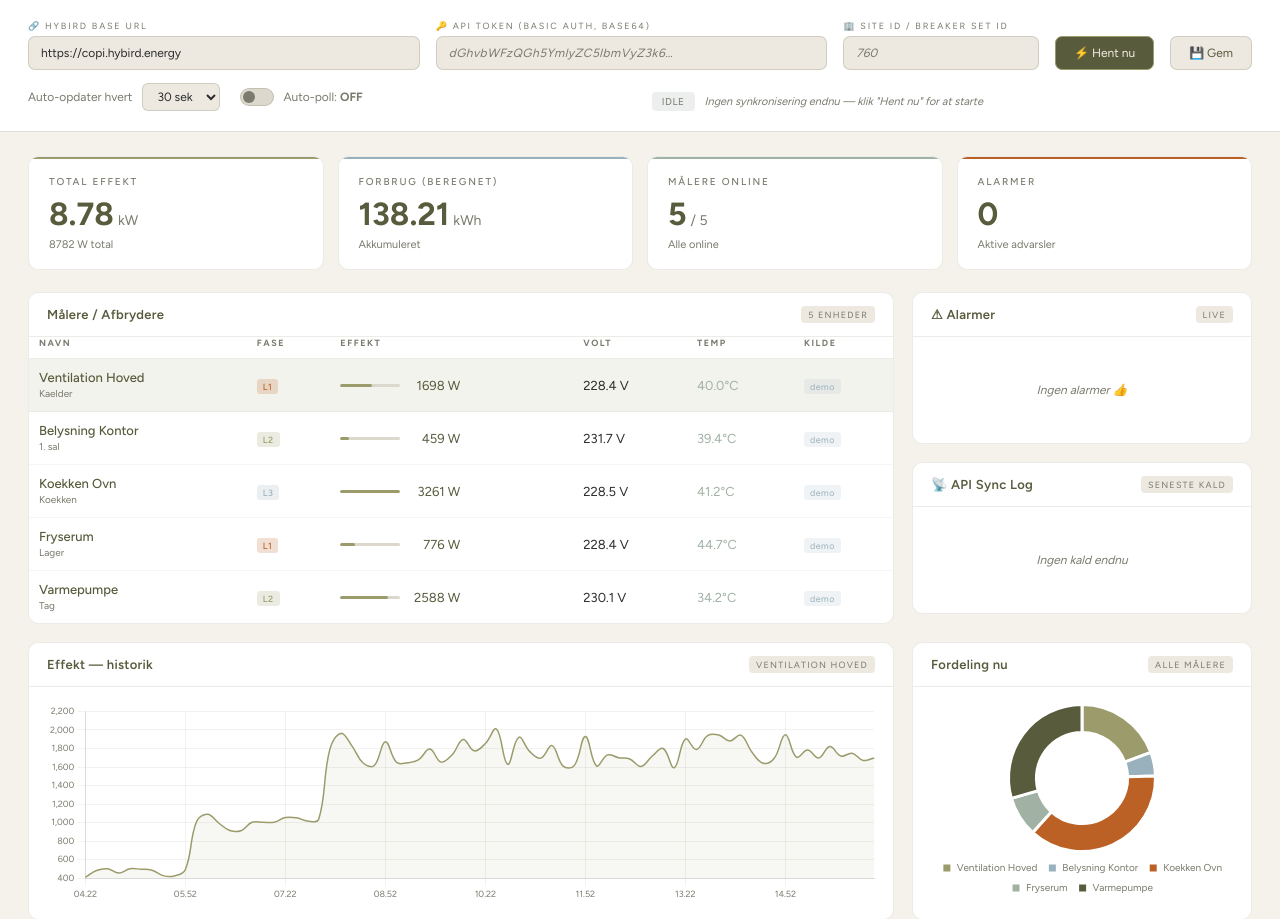
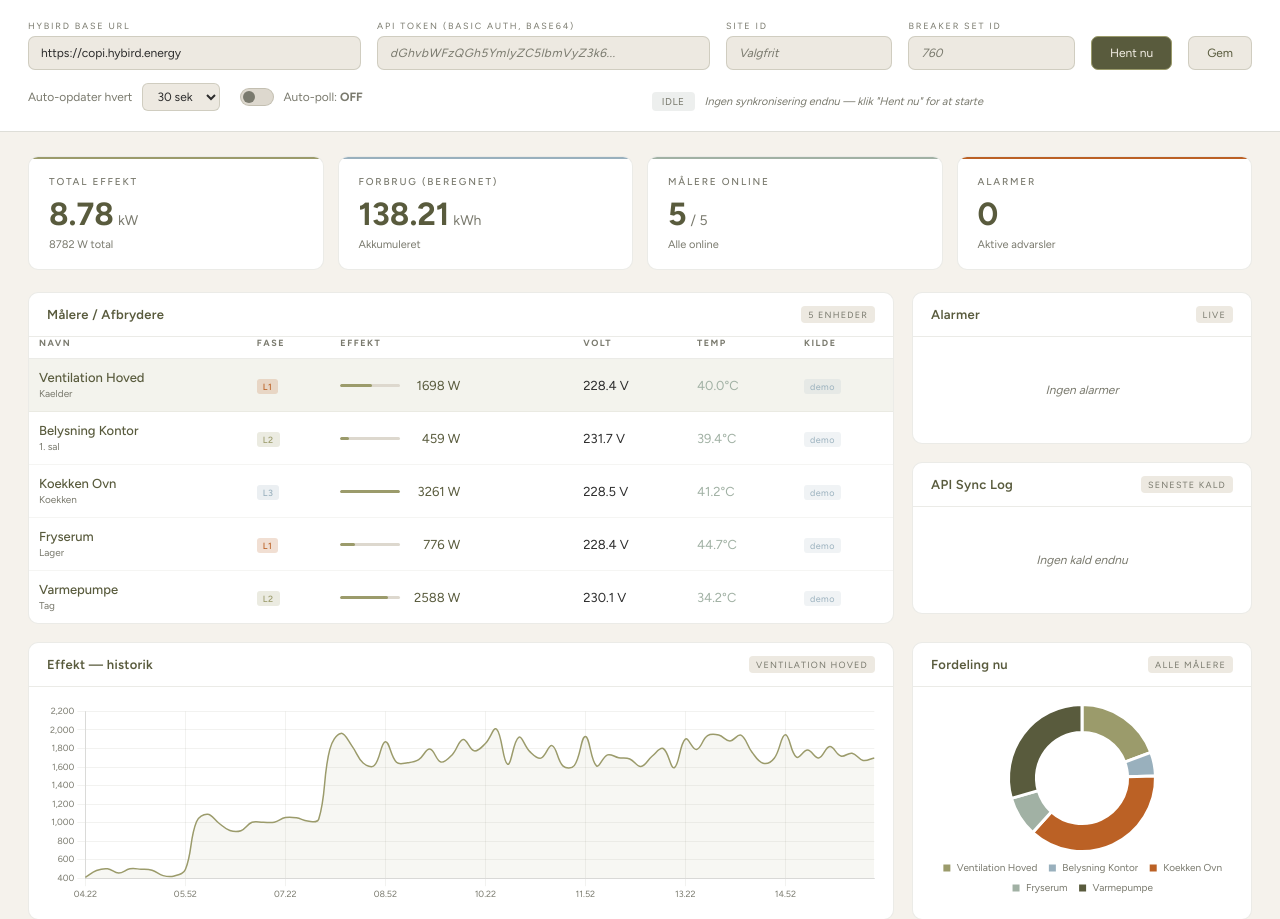
Before and after one commit to thomasskovby/hybird-bms-demo, a Flask app: page / in a window 1280 px wide. Shown: the part 56-975 px from the top of the page. Run offline with Flask 3, Linux system fonts and the light colour scheme; data that the repository does not hold is empty.

Commit message:
Update dashboard with separate Site ID and Breaker Set ID inputs

```diff
--- a/templates/dashboard.html
+++ b/templates/dashboard.html
@@ -16,7 +16,6 @@
   --light-green:  #9B9B6B;
   --orange:       #BB6125;
   --dark-green:   #595B3D;
-
   --bg:           #F5F2EC;
   --surface:      #FFFFFF;
   --surface2:     #EDE9E1;
@@ -30,7 +29,6 @@
 
 *, *::before, *::after { box-sizing: border-box; margin: 0; padding: 0; }
 html { scroll-behavior: smooth; }
-
 body {
   font-family: 'Figtree', sans-serif;
   background: var(--bg);
@@ -43,8 +41,7 @@
 .topbar {
   display: flex; align-items: center; justify-content: space-between;
   padding: 0 28px; height: 56px;
-      background: var(--surface);
-      border-bottom: 1px solid var(--border);
+  background: var(--surface); border-bottom: 1px solid var(--border);
   position: sticky; top: 0; z-index: 200;
 }
 .brand { display: flex; align-items: center; gap: 12px; }
@@ -72,8 +69,11 @@
 
 /* API CONFIG PANEL */
 .config-hero { background: var(--surface); border-bottom: 1px solid var(--border2); padding: 20px 28px; }
-    .config-hero-inner { max-width: 1300px; margin: 0 auto; display: flex; align-items: flex-end; gap: 16px; flex-wrap: wrap; }
-    .config-label-group { display: flex; flex-direction: column; gap: 5px; flex: 1; min-width: 160px; }
+.config-hero-inner {
+  max-width: 1300px; margin: 0 auto;
+  display: flex; align-items: flex-end; gap: 16px; flex-wrap: wrap;
+}
+.config-label-group { display: flex; flex-direction: column; gap: 5px; flex: 1; min-width: 120px; }
 .config-label-group.wide { flex: 2; min-width: 220px; }
 .cfg-label { font-size: 9px; color: var(--muted); letter-spacing: 1.8px; text-transform: uppercase; }
 .cfg-input {
@@ -85,7 +85,10 @@
 .cfg-input::placeholder { color: var(--muted); font-style: italic; }
 .cfg-input.token { letter-spacing: 0.5px; }
 
-    .config-row2 { max-width: 1300px; margin: 12px auto 0; display: flex; align-items: center; gap: 20px; flex-wrap: wrap; }
+.config-row2 {
+  max-width: 1300px; margin: 12px auto 0;
+  display: flex; align-items: center; gap: 20px; flex-wrap: wrap;
+}
 .interval-group { display: flex; align-items: center; gap: 10px; font-size: 12px; color: var(--muted); }
 .interval-group select {
   background: var(--surface2); border: 1px solid var(--border2); border-radius: 6px;
@@ -109,8 +112,8 @@
 .btn {
   display: inline-flex; align-items: center; gap: 7px;
   padding: 9px 18px; border-radius: 7px; border: 1px solid transparent;
-      font-family: 'Figtree', sans-serif; font-size: 12px; cursor: pointer;
-      transition: all 0.18s; white-space: nowrap;
+  font-family: 'Figtree', sans-serif; font-size: 12px;
+  cursor: pointer; transition: all 0.18s; white-space: nowrap;
 }
 .btn-primary { background: var(--dark-green); border-color: var(--light-green); color: var(--sand); }
 .btn-primary:hover { background: var(--light-green); color: var(--dark-green); }
@@ -148,15 +151,24 @@
 .grid-bottom { display: grid; grid-template-columns: 1fr 340px; gap: 18px; }
 
 /* PANEL */
-    .panel { background: var(--surface); border: 1px solid var(--border); border-radius: var(--radius); overflow: hidden; display: flex; flex-direction: column; }
-    .panel-hdr { display: flex; align-items: center; justify-content: space-between; padding: 13px 18px; border-bottom: 1px solid var(--border); flex-shrink: 0; }
+.panel {
+  background: var(--surface); border: 1px solid var(--border); border-radius: var(--radius);
+  overflow: hidden; display: flex; flex-direction: column;
+}
+.panel-hdr {
+  display: flex; align-items: center; justify-content: space-between;
+  padding: 13px 18px; border-bottom: 1px solid var(--border); flex-shrink: 0;
+}
 .panel-title { font-family: 'Figtree', sans-serif; font-size: 13px; font-weight: 600; color: var(--dark-green); letter-spacing: 0.3px; }
 .panel-tag { font-size: 9px; color: var(--muted); letter-spacing: 1.2px; text-transform: uppercase; padding: 3px 7px; background: var(--surface2); border-radius: 4px; }
 .panel-body { padding: 16px 18px; flex: 1; overflow: auto; }
 
 /* DEVICE TABLE */
 .dev-table { width: 100%; border-collapse: collapse; }
-    .dev-table th { font-size: 9px; color: var(--muted); text-transform: uppercase; letter-spacing: 1.5px; text-align: left; padding: 0 10px 10px 10px; border-bottom: 1px solid var(--border); }
+.dev-table th {
+  font-size: 9px; color: var(--muted); text-transform: uppercase; letter-spacing: 1.5px;
+  text-align: left; padding: 0 10px 10px 10px; border-bottom: 1px solid var(--border);
+}
 .dev-table td { padding: 11px 10px; border-bottom: 1px solid rgba(89,91,61,0.06); vertical-align: middle; }
 .dev-table tr:last-child td { border-bottom: none; }
 .dev-table tr { cursor: pointer; transition: background 0.12s; }
@@ -185,7 +197,10 @@
 
 /* SIDEBAR PANELS */
 .alert-list { display: flex; flex-direction: column; gap: 8px; }
-    .alert-item { display: flex; gap: 10px; padding: 10px 12px; background: var(--surface2); border-radius: 7px; border-left: 3px solid var(--orange); font-size: 11px; }
+.alert-item {
+  display: flex; gap: 10px; padding: 10px 12px;
+  background: var(--surface2); border-radius: 7px; border-left: 3px solid var(--orange); font-size: 11px;
+}
 .alert-icon { font-size: 14px; flex-shrink: 0; }
 .alert-msg { color: var(--dark-green); line-height: 1.5; }
 .alert-time { font-size: 10px; color: var(--muted); margin-top: 3px; }
@@ -193,7 +208,10 @@
 
 /* SYNC LOG */
 .log-list { display: flex; flex-direction: column; gap: 6px; }
-    .log-item { display: flex; gap: 8px; align-items: flex-start; font-size: 11px; line-height: 1.4; padding: 6px 0; border-bottom: 1px solid var(--border); }
+.log-item {
+  display: flex; gap: 8px; align-items: flex-start; font-size: 11px; line-height: 1.4;
+  padding: 6px 0; border-bottom: 1px solid var(--border);
+}
 .log-item:last-child { border-bottom: none; }
 .log-ok { color: var(--light-green); }
 .log-err { color: var(--orange); }
@@ -243,19 +261,23 @@
 <div class="config-hero">
   <div class="config-hero-inner">
     <div class="config-label-group wide">
-        <div class="cfg-label">🔗 Hybird Base URL</div>
+      <div class="cfg-label">Hybird Base URL</div>
       <input class="cfg-input" id="cfg-url" placeholder="https://copi.hybird.energy" value="https://copi.hybird.energy">
     </div>
     <div class="config-label-group wide">
-        <div class="cfg-label">🔑 API Token (Basic Auth, base64)</div>
-        <input class="cfg-input token" id="cfg-token" type="password" placeholder="dGhvbWFzQGh5YmlyZC5lbmVyZ3k6…">
+      <div class="cfg-label">API Token (Basic Auth, base64)</div>
+      <input class="cfg-input token" id="cfg-token" type="password" placeholder="dGhvbWFzQGh5YmlyZC5lbmVyZ3k6...">
     </div>
     <div class="config-label-group">
-        <div class="cfg-label">🏢 Site ID / Breaker Set ID</div>
-        <input class="cfg-input" id="cfg-site" placeholder="760">
+      <div class="cfg-label">Site ID</div>
+      <input class="cfg-input" id="cfg-site" placeholder="Valgfrit">
     </div>
-      <button class="btn btn-primary" id="btn-sync" onclick="manualSync()">⚡ Hent nu</button>
-      <button class="btn btn-secondary" onclick="saveConfig()">💾 Gem</button>
+    <div class="config-label-group">
+      <div class="cfg-label">Breaker Set ID</div>
+      <input class="cfg-input" id="cfg-bs" placeholder="760">
+    </div>
+    <button class="btn btn-primary" id="btn-sync" onclick="manualSync()">Hent nu</button>
+    <button class="btn btn-secondary" onclick="saveConfig()">Gem</button>
   </div>
   <div class="config-row2">
     <div class="interval-group">
@@ -314,14 +336,14 @@
       <div class="panel-body" style="padding:0">
         <table class="dev-table">
           <thead><tr><th>Navn</th><th>Fase</th><th>Effekt</th><th>Volt</th><th>Temp</th><th>Kilde</th></tr></thead>
-            <tbody id="device-tbody"><tr><td colspan="6" class="no-data">Henter data…</td></tr></tbody>
+          <tbody id="device-tbody"><tr><td colspan="6" class="no-data">Henter data...</td></tr></tbody>
         </table>
       </div>
     </div>
     <div style="display:flex;flex-direction:column;gap:18px;">
       <div class="panel">
         <div class="panel-hdr">
-            <div class="panel-title">⚠ Alarmer</div>
+          <div class="panel-title">Alarmer</div>
           <span class="panel-tag">Live</span>
         </div>
         <div class="panel-body">
@@ -330,7 +352,7 @@
       </div>
       <div class="panel">
         <div class="panel-hdr">
-            <div class="panel-title">📡 API Sync Log</div>
+          <div class="panel-title">API Sync Log</div>
           <span class="panel-tag">Seneste kald</span>
         </div>
         <div class="panel-body">
@@ -345,7 +367,7 @@
     <div class="panel">
       <div class="panel-hdr">
         <div class="panel-title">Effekt — historik</div>
-          <span class="panel-tag" id="chart-device-tag">Vælg en måler</span>
+        <span class="panel-tag" id="chart-device-tag">Vaelg en maeler</span>
       </div>
       <div class="panel-body"><div class="chart-wrap"><canvas id="powerChart"></canvas></div></div>
     </div>
@@ -371,8 +393,14 @@
 
 const lineChart = new Chart(lineCtx, {
   type:'line',
-      data:{ labels:[], datasets:[{ label:'Effekt (W)', data:[], borderColor:COLORS.lightGreen, backgroundColor:'rgba(155,155,107,0.08)', borderWidth:1.5, pointRadius:0, tension:0.4, fill:true }]},
-      options:{ responsive:true, maintainAspectRatio:false, animation:{duration:400}, plugins:{legend:{display:false}},
+  data:{ labels:[], datasets:[{
+    label:'Effekt (W)', data:[],
+    borderColor:COLORS.lightGreen, backgroundColor:'rgba(155,155,107,0.08)',
+    borderWidth:1.5, pointRadius:0, tension:0.4, fill:true
+  }]},
+  options:{
+    responsive:true, maintainAspectRatio:false, animation:{duration:400},
+    plugins:{legend:{display:false}},
     scales:{
       x:{ticks:{color:COLORS.muted,font:{size:9,family:'Figtree'},maxTicksLimit:8}, grid:{color:'rgba(89,91,61,0.08)'}},
       y:{ticks:{color:COLORS.muted,font:{size:9,family:'Figtree'}}, grid:{color:'rgba(89,91,61,0.08)'}}
@@ -382,9 +410,13 @@
 
 const donutChart = new Chart(donutCtx, {
   type:'doughnut',
-      data:{ labels:[], datasets:[{ data:[], backgroundColor:[COLORS.lightGreen,COLORS.blueGrey,COLORS.orange,COLORS.greenGrey,COLORS.darkGreen,'#7A9F8D','#C4946B'], borderColor:'#FFFFFF', borderWidth:3 }]},
-      options:{ responsive:true, maintainAspectRatio:false, animation:{duration:400},
-        plugins:{ legend:{position:'bottom',labels:{color:COLORS.muted,font:{size:10,family:'Figtree'},boxWidth:10,padding:10}}},
+  data:{ labels:[], datasets:[{
+    data:[], backgroundColor:[COLORS.lightGreen,COLORS.blueGrey,COLORS.orange,COLORS.greenGrey,COLORS.darkGreen,'#7A9F8D','#C4946B'],
+    borderColor:'#FFFFFF', borderWidth:3
+  }]},
+  options:{
+    responsive:true, maintainAspectRatio:false, animation:{duration:400},
+    plugins:{legend:{position:'bottom',labels:{color:COLORS.muted,font:{size:10,family:'Figtree'},boxWidth:10,padding:10}}},
     cutout:'62%'
   }
 });
@@ -393,30 +425,42 @@
 let autoPoll = false;
 let allDevices = [];
 
-    function updateClock() { document.getElementById('topbar-clock').textContent = new Date().toLocaleTimeString('da-DK'); }
-    setInterval(updateClock, 1000); updateClock();
+function updateClock() {
+  document.getElementById('topbar-clock').textContent = new Date().toLocaleTimeString('da-DK');
+}
+setInterval(updateClock, 1000);
+updateClock();
 
 async function saveConfig() {
   const body = {
-        hybird_base_url: document.getElementById('cfg-url').value.trim(),
+    hybird_base_url:  document.getElementById('cfg-url').value.trim(),
     hybird_api_token: document.getElementById('cfg-token').value.trim(),
-        site_id: document.getElementById('cfg-site').value.trim(),
-        poll_interval_s: parseInt(document.getElementById('cfg-interval').value),
-        auto_poll: autoPoll,
+    site_id:          document.getElementById('cfg-site').value.trim(),
+    breaker_set_id:   document.getElementById('cfg-bs').value.trim(),
+    poll_interval_s:  parseInt(document.getElementById('cfg-interval').value),
+    auto_poll:        autoPoll,
   };
   await fetch('/api/config',{method:'POST',headers:{'Content-Type':'application/json'},body:JSON.stringify(body)});
 }
 
 async function loadConfig() {
-      const r = await fetch('/api/config'); const d = await r.json();
-      document.getElementById('cfg-url').value = d.hybird_base_url || '';
+  const r = await fetch('/api/config');
+  const d = await r.json();
+  document.getElementById('cfg-url').value  = d.hybird_base_url || '';
   document.getElementById('cfg-site').value = d.site_id || '';
+  document.getElementById('cfg-bs').value   = d.breaker_set_id || '';
   document.getElementById('cfg-interval').value = d.poll_interval_s || 30;
-      autoPoll = d.auto_poll || false; updateToggleUI();
-      if (d.has_token) document.getElementById('cfg-token').placeholder = '(token gemt — skriv for at ændre)';
+  autoPoll = d.auto_poll || false;
+  updateToggleUI();
+  if (d.has_token) document.getElementById('cfg-token').placeholder = '(token gemt — skriv for at aendre)';
 }
 
-    function toggleAutoPoll() { autoPoll = !autoPoll; updateToggleUI(); saveConfig(); }
+function toggleAutoPoll() {
+  autoPoll = !autoPoll;
+  updateToggleUI();
+  saveConfig();
+}
+
 function updateToggleUI() {
   const tog = document.getElementById('auto-toggle');
   tog.className = 'toggle' + (autoPoll ? ' on' : '');
@@ -426,34 +470,42 @@
 async function manualSync() {
   await saveConfig();
   const btn = document.getElementById('btn-sync');
-      btn.disabled = true; btn.textContent = '⏳ Henter…';
-      setSyncStatus('syncing','Kontakter Hybird API…');
+  btn.disabled = true;
+  btn.textContent = 'Henter...';
+  setSyncStatus('syncing','Kontakter Hybird API...');
   try {
-        const r = await fetch('/api/sync',{method:'POST'}); const data = await r.json();
+    const r = await fetch('/api/sync',{method:'POST'});
+    const data = await r.json();
     setSyncStatus(data.ok?'ok':'error', data.message);
-      } catch(e) { setSyncStatus('error','Netværksfejl: '+e.message); }
-      btn.disabled = false; btn.textContent = '⚡ Hent nu';
+  } catch(e) {
+    setSyncStatus('error','Netvaerksfejl: '+e.message);
+  }
+  btn.disabled = false;
+  btn.textContent = 'Hent nu';
   await refreshAll();
 }
 
 function setSyncStatus(status,msg) {
   const pill = document.getElementById('sync-pill');
   pill.className = 'sync-pill ' + status;
-      const labels = {idle:'IDLE',syncing:'SYNCING…',ok:'OK',error:'FEJL'};
+  const labels = {idle:'IDLE',syncing:'SYNCING...',ok:'OK',error:'FEJL'};
   pill.textContent = labels[status]||status;
   document.getElementById('sync-msg').textContent = msg||'';
   const dot = document.getElementById('live-dot');
   const lbl = document.getElementById('live-label');
   if(status==='ok'){dot.className='dot';lbl.textContent='LIVE — HYBIRD';}
   else if(status==='error'){dot.className='dot red';lbl.textContent='FEJL';}
-      else if(status==='syncing'){dot.className='dot';lbl.textContent='SYNCING…';}
+  else if(status==='syncing'){dot.className='dot';lbl.textContent='SYNCING...';}
   else{dot.className='dot grey';lbl.textContent='DEMO DATA';}
 }
 
-    async function refreshAll() { await Promise.all([refreshSummary(),refreshDevices(),refreshAlerts(),refreshLog()]); }
+async function refreshAll() {
+  await Promise.all([refreshSummary(),refreshDevices(),refreshAlerts(),refreshLog()]);
+}
 
 async function refreshSummary() {
-      const r = await fetch('/api/summary'); const d = await r.json();
+  const r = await fetch('/api/summary');
+  const d = await r.json();
   document.getElementById('kpi-power').innerHTML = `${(d.total_power_w/1000).toFixed(2)}<span class="kpi-unit">kW</span>`;
   document.getElementById('kpi-power-sub').textContent = `${d.total_power_w.toFixed(0)} W total`;
   document.getElementById('kpi-kwh').innerHTML = `${d.total_kwh}<span class="kpi-unit">kWh</span>`;
@@ -464,7 +516,8 @@
 }
 
 async function refreshDevices() {
-      const r = await fetch('/api/devices'); allDevices = await r.json();
+  const r = await fetch('/api/devices');
+  allDevices = await r.json();
   const maxPow = Math.max(...allDevices.map(d=>d.power_w||0),1);
   const tbody = document.getElementById('device-tbody');
   tbody.innerHTML = '';
@@ -475,7 +528,8 @@
     const pct=Math.round((pw/maxPow)*100);
     const ph=dev.phase||'L?', phCls=['L1','L2','L3'].includes(ph)?ph:'Lq';
     const src=dev.source||'demo';
-        const tr=document.createElement('tr'); tr.dataset.id=dev.id;
+    const tr=document.createElement('tr');
+    tr.dataset.id=dev.id;
     if(selectedDevice===dev.id)tr.classList.add('selected');
     tr.innerHTML=`
       <td><div class="dev-name">${dev.name}</div><div class="dev-loc">${dev.location||''}</div></td>
@@ -497,7 +551,8 @@
   selectedDevice=id;
   document.querySelectorAll('.dev-table tr').forEach(tr=>{tr.classList.toggle('selected',tr.dataset.id===id);});
   document.getElementById('chart-device-tag').textContent=name;
-      const r=await fetch(`/api/devices/${id}/history?limit=72`); const hist=await r.json();
+  const r=await fetch(`/api/devices/${id}/history?limit=72`);
+  const hist=await r.json();
   lineChart.data.labels=hist.map(h=>{const d=new Date(h.timestamp+'Z');return d.toLocaleTimeString('da-DK',{hour:'2-digit',minute:'2-digit'});});
   lineChart.data.datasets[0].data=hist.map(h=>h.power_w);
   lineChart.data.datasets[0].label=`${name} (W)`;
@@ -505,23 +560,25 @@
 }
 
 async function refreshAlerts() {
-      const r=await fetch('/api/alerts'); const d=await r.json();
+  const r=await fetch('/api/alerts');
+  const d=await r.json();
   const el=document.getElementById('alert-list');
-      if(!d.length){el.innerHTML='<div class="no-data">Ingen alarmer 👍</div>';return;}
+  if(!d.length){el.innerHTML='<div class="no-data">Ingen alarmer</div>';return;}
   el.innerHTML=d.slice(-8).reverse().map(a=>`
     <div class="alert-item">
-          <div class="alert-icon">⚠️</div>
+      <div class="alert-icon">!</div>
       <div><div class="alert-msg">${a.device} — ${a.msg}</div><div class="alert-time">${new Date(a.time+'Z').toLocaleTimeString('da-DK')}</div></div>
     </div>`).join('');
 }
 
 async function refreshLog() {
-      const r=await fetch('/api/synclog'); const d=await r.json();
+  const r=await fetch('/api/synclog');
+  const d=await r.json();
   const el=document.getElementById('sync-log-list');
   if(!d.length){el.innerHTML='<div class="no-data">Ingen kald endnu</div>';return;}
   el.innerHTML=d.map(l=>`
     <div class="log-item">
-          <span class="${l.ok?'log-ok':'log-err'}">${l.ok?'✓':'✗'}</span>
+      <span class="${l.ok?'log-ok':'log-err'}">${l.ok?'OK':'X'}</span>
       <span class="log-ts">${new Date(l.time+'Z').toLocaleTimeString('da-DK')}</span>
       <span style="color:var(--dark-green)">${l.msg}</span>
     </div>`).join('');
```
Lines whose indentation alone changed are shown as unchanged.
